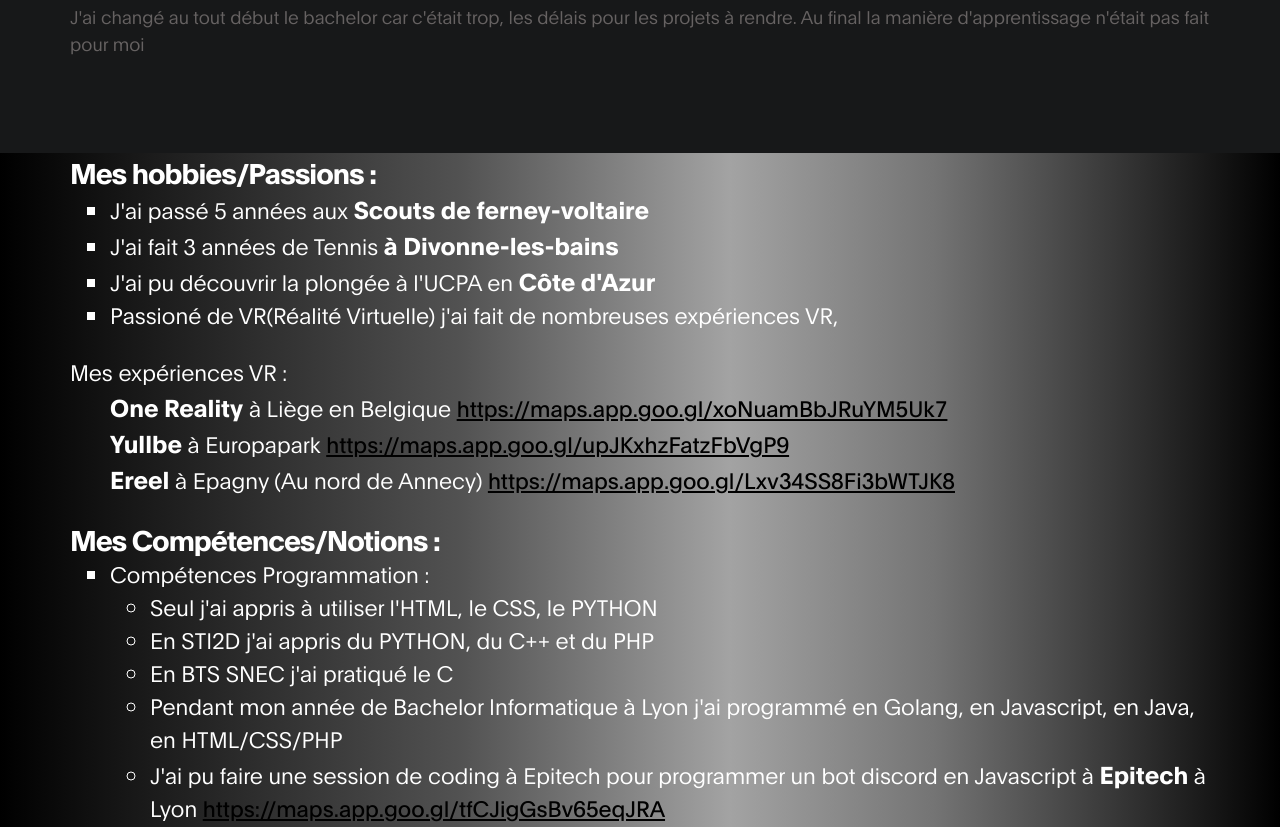
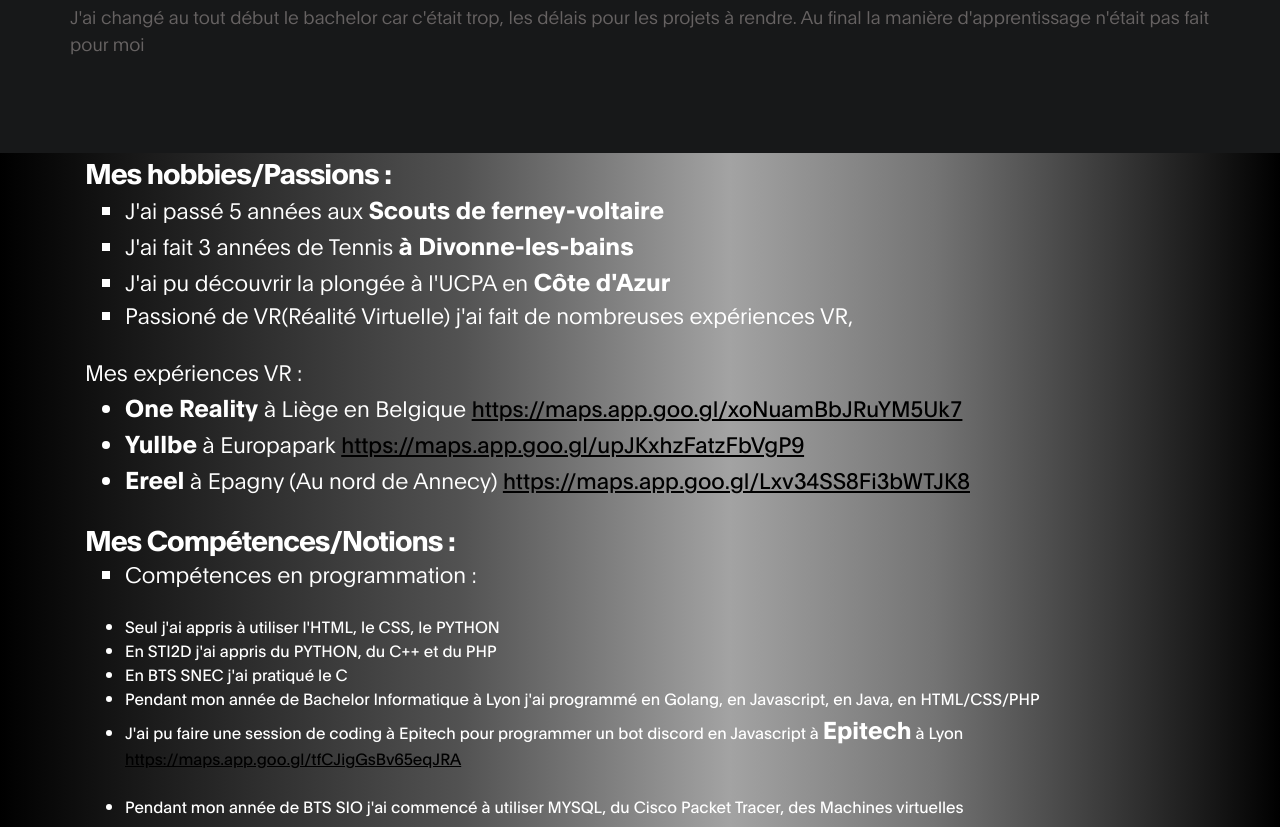
Before and after one commit to MaximeH2003/PortfolioMH, a plain HTML site: page index.html in a window 1280 px wide. Shown: the part 1106-1933 px from the top of the page. Drawn offline with Linux system fonts and the light colour scheme.

Commit message:
update 4 y'a moyen ça marche

```diff
--- a/css/rid.css
+++ b/css/rid.css
@@ -1,20 +1,7 @@
-.rideau {
-    position: fixed;
-    top: 0;
-    left: 0;
-    width: 100%;
-    height: 100%;
-    background-color: #000; /* Couleur de fond noire */
-    opacity: 0.5; /* Opacité à 50% (vous pouvez ajuster selon vos préférences) */
-    display: none; /* Initialement caché */
-}
-
 li.ULI{
     list-style-type: square;
 }
-.NOLI {
-    list-style-type: none;
-}
+
 
 .linkHobbies{
     text-decoration: underline;
--- a/index.html
+++ b/index.html
@@ -106,16 +106,11 @@
     </section>
 
     <!-- SECTION RAJOUTEE -->
-    <section class="gradientCSS" id="addSection">
+
+    <section class="gradientCSS" id="feature">
         <div class="container">
-            <div class="row">
-
-                <div  data-aos="fade-up mx-auto text-center">
-                    <!-- <div class="hero-text mt-5 text-center"> -->
-                    <h3 class="text-white" data-aos="fade-up">Mes hobbies/Passions :</h3>
-                    <!-- <h6 data-aos="fade-up" data-aos-delay="300">J'ai fait les scouts pendant 5 années</h6> -->
-
-
+            <div class="flex-column text-white">
+                <h3 data-aos="fade-up">Mes hobbies/Passions :</h3>
                 <h6 class="mb-4 text-white aos-init aos-animate" data-aos="fade-up">
                     <ul>
                         <li class="ULI" data-aos="fade-up">J'ai passé 5 années aux <a class="linkClass" href="https://sites.sgdf.fr/n-d-de-la-route-blanche/presentation-du-groupe/">Scouts de ferney-voltaire</a></li>
@@ -127,28 +122,27 @@
                 <h6 class="mb-4 text-white aos-init aos-animate" data-aos="fade-up">
                     Mes expériences VR :
                     <ul>
-                            <li class="NOLI" data-aos="fade-up">
+                        <li data-aos="fade-up">
                             <a class="linkClass" href="https://one-reality.be/">One Reality</a> à Liège en Belgique
                             <a class="linkHobbies" href="https://maps.app.goo.gl/xoNuamBbJRuYM5Uk7">https://maps.app.goo.gl/xoNuamBbJRuYM5Uk7</a>
                         </li>
-                            <li class="NOLI" data-aos="fade-up">
+                        <li data-aos="fade-up">
                             <a class="linkClass" href="https://www.europapark.de/fr/yullbe">Yullbe</a> à Europapark
                             <a class="linkHobbies" data-aos="fade-up" href="https://maps.app.goo.gl/upJKxhzFatzFbVgP9">https://maps.app.goo.gl/upJKxhzFatzFbVgP9</a>
                         </li>
-                            <li class="NOLI" data-aos="fade-up">
+                        <li data-aos="fade-up">
                             <a class="linkClass" href="https://ereel.fr/experiences/">Ereel</a> à Epagny (Au nord de Annecy)
                             <a class="linkHobbies" data-aos="fade-up" href="https://maps.app.goo.gl/Lxv34SS8Fi3bWTJK8">https://maps.app.goo.gl/Lxv34SS8Fi3bWTJK8</a>
                         </li>
                     </ul>
                 </h6>
-
-
-
-                    <h3 class="text-white" data-aos="fade-up" data-aos-delay="500">Mes Compétences/Notions :</h3>
+                <h3 data-aos="fade-up" data-aos-delay="500">Mes Compétences/Notions :</h3>
 
                 <h6 class="mb-4 text-white aos-init aos-animate" data-aos="fade-up">
                     <ul>
-                        <li class="ULI">Compétences Programmation :</li>
+                        <li class="ULI">Compétences en programmation :</li>
+                    </ul>
+                </h6>
                 <ul>
                     <li>Seul j'ai appris à utiliser l'HTML, le CSS, le PYTHON</li>
                     <li>En STI2D j'ai appris du PYTHON, du C++ et du PHP</li>
@@ -160,18 +154,11 @@
                     </li>
                     <br>
                     <li>Pendant mon année de BTS SIO j'ai commencé à utiliser MYSQL, du Cisco Packet Tracer, des Machines virtuelles</li>
-
-
                 </ul>
-                        </ul>
-                    </h6>
 
             </div>
         </div>
-        </div>
-
     </section>
-
     <!-- ABOUT -->
         <footer class="site-footer whiteSection contact">
 
```
Lines whose indentation alone changed are shown as unchanged.
